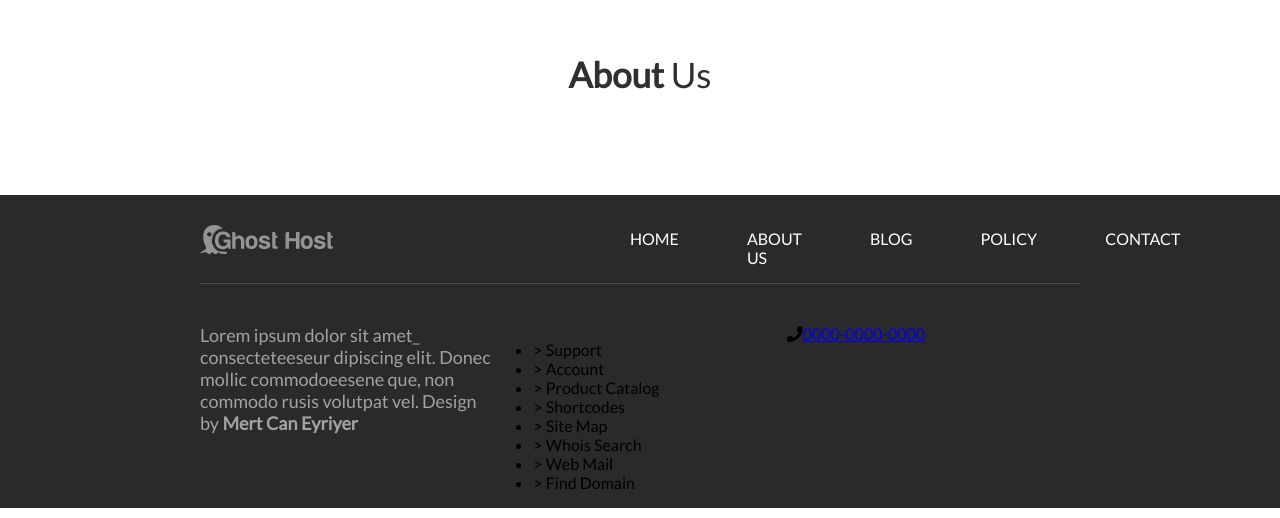
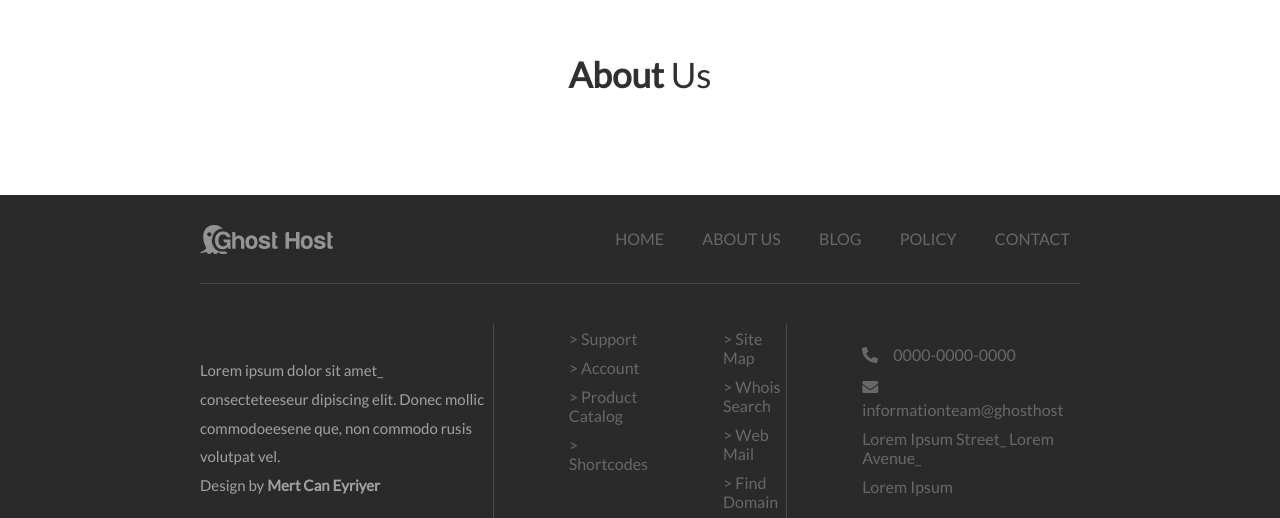
Before and after one commit to AnnaKolesnikova/markup, a plain HTML site: page index.html in a window 1280 px wide. Shown: the part 2282-2800 px from the top of the page. Drawn offline with Linux system fonts and the light colour scheme.

Commit message:
style: modified footer styles

```diff
--- a/css/footer.css
+++ b/css/footer.css
@@ -1,5 +1,5 @@
 footer {
-    padding: 0 200px;
+    padding: 0 200px 20px;
     background: #2a2a2a;
 }
 
@@ -12,13 +12,30 @@ footer {
     grid-template-columns: 45% 55%;
     justify-content: flex-start;
     align-content: center;
-    margin: 40px auto;
+    margin: 0 auto 40px;
     border-bottom: 1px solid rgba(255, 255, 255, 0.15);
 }
 
 .footer-heading nav {
     color: #686868;
     text-transform: uppercase;
+}
+
+.footer-heading nav a:after {
+    opacity: 0;
+}
+
+.footer-heading nav a {
+    color: #686868;
+}
+
+.footer-heading nav a:active {
+    color: #fff;
+}
+
+
+.footer-heading nav a:hover:after {
+    opacity: 0;
 }
 
 .footer-body {
@@ -28,5 +45,64 @@ footer {
 }
 
 .footer-column {
-    width: 400px;
+    margin-left: 0;
+    width: 33.3%;
+    align-content: center;
 }
+
+.footer-column:first-child {
+    line-height: 1.8em;
+    border-right: 1px solid #4a4a4a;
+}
+
+.footer-column:last-child {
+    border-left: 1px solid #4a4a4a;
+}
+
+.footer-column ul {
+    margin-top: 0;
+    list-style-type: none;
+    color: #686868;
+    cursor: pointer;
+}
+
+.footer-column ul li {
+    padding: 5px 0;
+}
+
+.footer-column ul li:active {
+    color: #fffefe;
+}
+
+.footer-column span {
+    font-size: 15px;
+}
+
+.options-column {
+    display: flex;
+    flex-direction: row;
+}
+
+.fa.fa-phone {
+    transform: rotate(90deg);
+    color: #686868;
+}
+
+.footer-column > ul > li:nth-child(1) > a {
+    padding-left: 15px;
+}
+
+.fa.fa-envelope {
+    padding: 5px 15px 5px 0;
+    color: #686868;
+}
+
+.footer-column ul li {
+    padding-left: 35px;
+}
+
+.footer-column ul a {
+    padding: 15px 0;
+    text-decoration: none;
+    color: #686868;
+}
--- a/css/nav.css
+++ b/css/nav.css
@@ -21,15 +21,21 @@ nav {
     position: relative;
     display: flex;
     flex-direction: row;
+    justify-content: center;
+    align-items: stretch;
 }
 
 nav a {
     position: relative;
-    margin: 24px 24px;
+    margin: 24px auto;
     padding: 10px;
     height: 20px;
     text-decoration: none;
     color: #fff;
+}
+
+nav a:last-child {
+    margin-right: 0;
 }
 
 nav a:hover {
--- a/index.html
+++ b/index.html
@@ -114,24 +114,43 @@
             <div class="footer-column">
                 <span>Lorem ipsum dolor sit amet_ consecteteeseur dipiscing elit. Donec mollic commodoeesene que, non
                     commodo rusis volutpat vel.</span>
-                <span>Design by <b>Mert Can Eyriyer</b></span>
+                <div>
+                    <span>Design by <b>Mert Can Eyriyer</b></span>
+                </div>
             </div>
-            <div class="footer-column">
+
+            <div class="footer-column options-column">
                 <div>
-                    <ul class="columns" data-columns="2">
-                        <li>> Support</li>
+                    <ul>
+                        <li class="active">> Support</li>
                         <li>> Account</li>
                         <li>> Product Catalog</li>
                         <li>> Shortcodes</li>
+                    </ul>
+                </div>
+                <div>
+                    <ul>
                         <li>> Site Map</li>
                         <li>> Whois Search</li>
                         <li>> Web Mail</li>
                         <li>> Find Domain</li>
                     </ul>
                 </div>
+
+
             </div>
             <div class="footer-column">
-                <i class="fa fa-phone" aria-hidden="true"></i><a href="tel:0000-0000-0000">0000-0000-0000</a>
+                <ul>
+                    <li>
+                        <i class="fa fa-phone" aria-hidden="true"></i><a href="tel:0000-0000-0000">0000-0000-0000</a>
+                    </li>
+                    <li>
+                        <i class="fa fa-envelope" aria-hidden="true"></i><a href="informationteam@ghosthost">informationteam@ghosthost</a>
+                    </li>
+                    <li>Lorem Ipsum Street_ Lorem Avenue_</li>
+                    <li>Lorem Ipsum</li>
+
+
             </div>
         </div>
     </footer>
```
